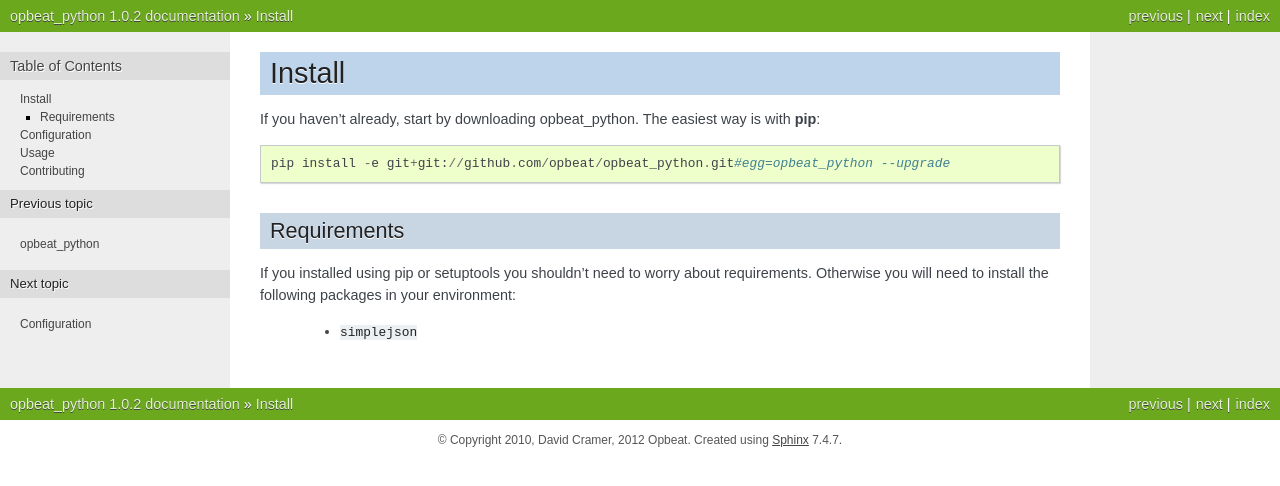
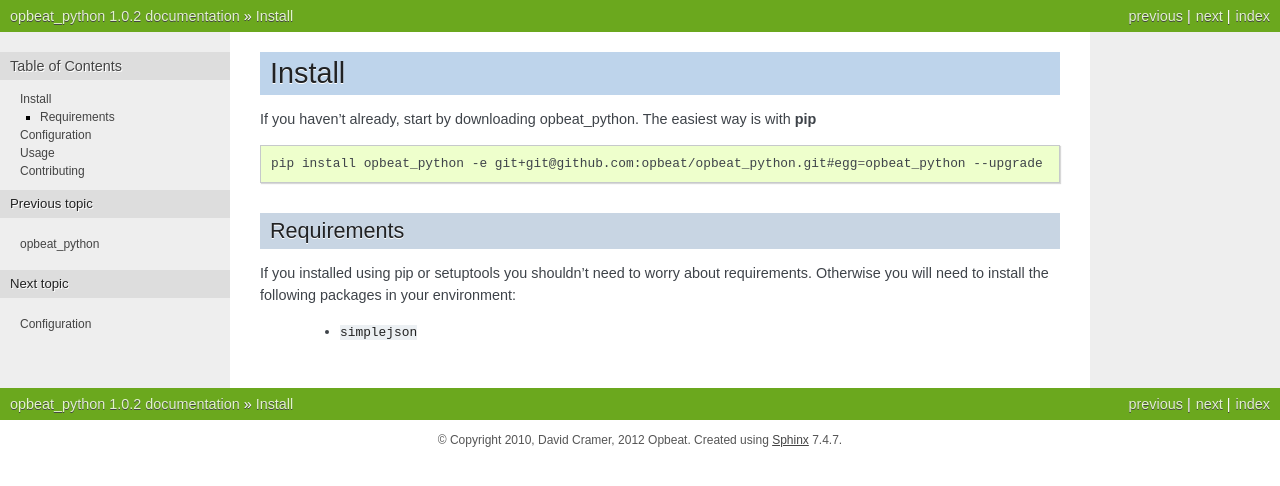
Before and after one commit to JohnFredok/apm-agent-python, a Sphinx documentation site: the page built from docs/install/index.rst, in a window 1280 px wide. Shown: the top 486 px of the page. Built offline with Sphinx 7.4.7, drawn with Linux system fonts in a browser that asks for light colours.

Commit message:
Added code-blocks for better syntax highlighting

```diff
--- a/docs/config/flask.rst
+++ b/docs/config/flask.rst
@@ -5,6 +5,8 @@
 -----
 
 Using Opbeat with Flask requires the blinker library to be installed. This is most easily installed using pip:
+
+.. code-block:: bash
 
     $ pip install blinker
 
--- a/docs/install/index.rst
+++ b/docs/install/index.rst
@@ -1,10 +1,11 @@
 Install
 =======
 
-If you haven't already, start by downloading opbeat_python. The easiest way is with **pip**::
+If you haven't already, start by downloading opbeat_python. The easiest way is with **pip**
 
-	pip install -e git+git://github.com/opbeat/opbeat_python.git#egg=opbeat_python --upgrade
+.. code-block:: bash
 
+	pip install opbeat_python -e git+git@github.com:opbeat/opbeat_python.git#egg=opbeat_python --upgrade
 
 Requirements
 ------------
```
